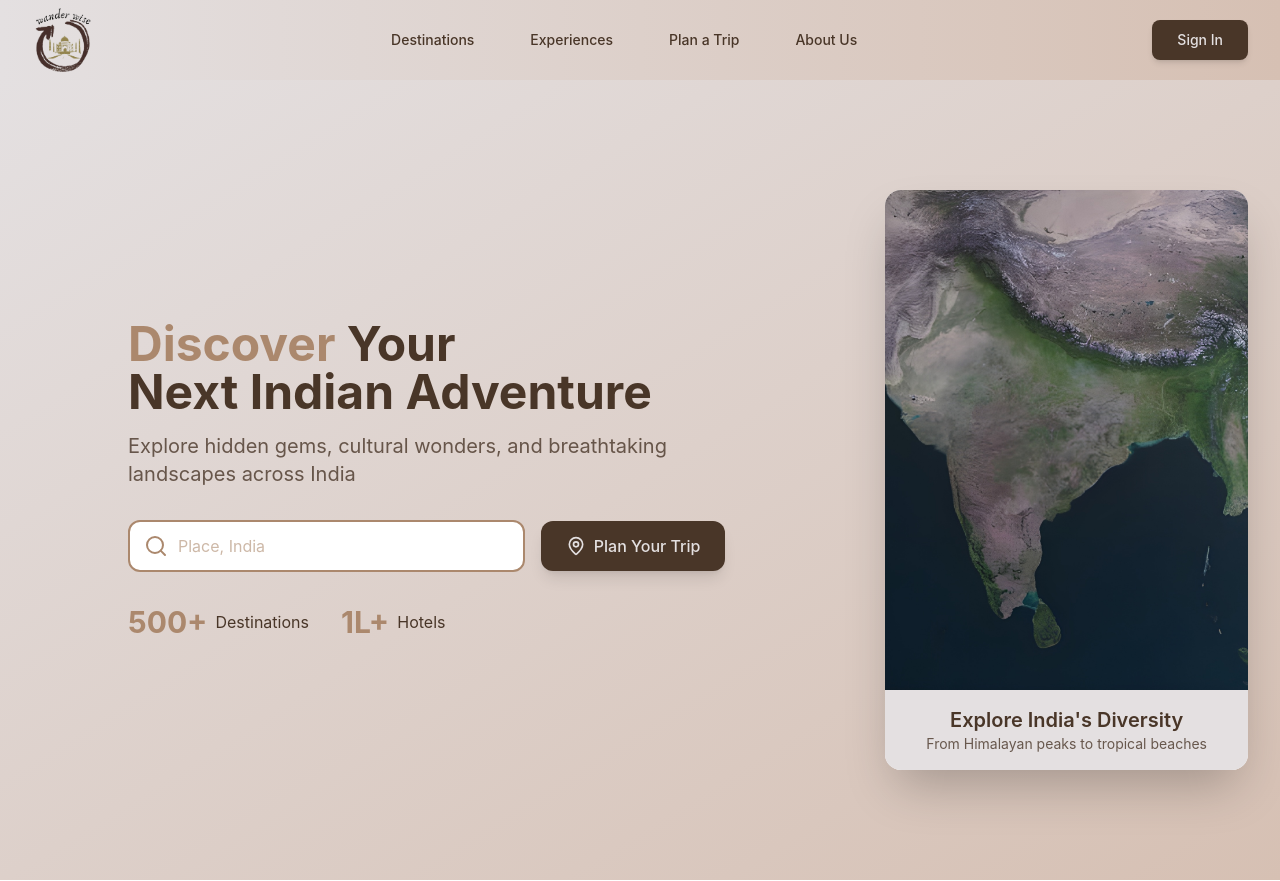
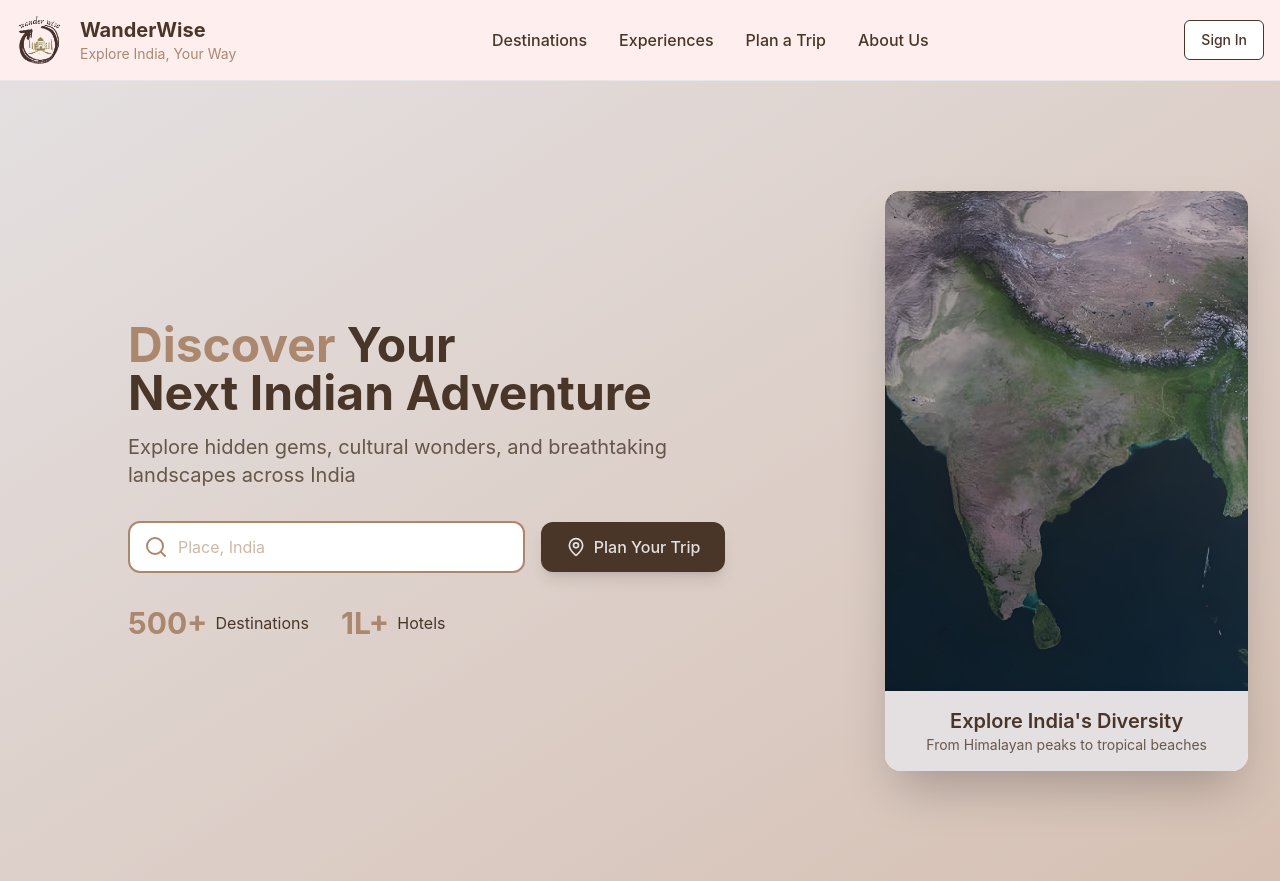
Before and after one commit to GriffinJolly/WanderWise, a React (Vite) app: page / in a window 1280 px wide. Built offline with nearby package versions, Linux system fonts and the light colour scheme.

Commit message:
SECOND UI DRAFT

```diff
--- a/src/components/custom/Header.jsx
+++ b/src/components/custom/Header.jsx
@@ -4,10 +4,8 @@ import { Menu, X } from 'lucide-react';
 import { useState } from 'react';
 
 function Header() {
-  // State to handle mobile menu visibility
   const [isMobileMenuOpen, setIsMobileMenuOpen] = useState(false);
 
-  // Navigation items for reusability and consistency
   const navigationItems = [
     { name: 'Destinations', href: '/destinations' },
     { name: 'Experiences', href: '/experiences' },
@@ -16,25 +14,25 @@ function Header() {
   ];
 
   return (
-    <header className="w-screen bg-gradient-to-r from-[#E4E0E1] to-[#D6C0B3] shadow-md">
-      <div className="max-w-7xl mx-auto px-4 sm:px-6 lg:px-8">
+    <header className="relative border-b border-gray-200">
+      <div className="w-screen mx-auto px-4">
         <div className="flex items-center justify-between h-20">
-          {/* Logo Section */}
-          <div className="flex-shrink-0 flex items-center">
-            <img
-              className="h-16 w-auto transform transition-transform duration-300 hover:scale-105"
-              src="/logo1.png"
-              alt="WanderWise Logo"
-            />
+          {/* Logo and Text Section */}
+          <div className="flex items-center space-x-4">
+            <img src="/logo1.png" alt="Logo" className="h-12 w-12" />
+            <div className="flex flex-col">
+              <span className="text-xl font-bold text-[#493628]">WanderWise</span>
+              <span className="text-sm text-[#AB886D]">Explore India, Your Way</span>
+            </div>
           </div>
 
           {/* Desktop Navigation */}
-          <nav className="hidden md:flex space-x-8">
+          <nav className="hidden md:flex items-center space-x-8">
             {navigationItems.map((item) => (
               <a
                 key={item.name}
                 href={item.href}
-                className="text-[#493628] hover:text-[#AB886D] px-3 py-2 text-sm font-medium transition-colors duration-300"
+                className="text-[#493628] hover:text-[#AB886D] transition-colors duration-300"
               >
                 {item.name}
               </a>
@@ -42,41 +40,35 @@ function Header() {
           </nav>
 
           {/* Call to Action Button */}
-          <div className="hidden md:flex items-center space-x-4">
-            <Button
-              className="bg-[#493628] text-[#E4E0E1] hover:bg-[#AB886D] transition-colors duration-300 px-6 py-2 rounded-lg shadow-md hover:shadow-lg"
-            >
+          <div className="hidden md:block">
+            <Button variant="outline" className="border-[#493628] text-[#493628] hover:bg-[#AB886D] hover:text-white">
               Sign In
             </Button>
           </div>
 
           {/* Mobile Menu Button */}
-          <div className="md:hidden">
-            <button
-              onClick={() => setIsMobileMenuOpen(!isMobileMenuOpen)}
-              className="p-2 rounded-md text-[#493628] hover:text-[#AB886D] transition-colors duration-300"
-            >
-              {isMobileMenuOpen ? <X size={24} /> : <Menu size={24} />}
-            </button>
-          </div>
+          <button
+            onClick={() => setIsMobileMenuOpen(!isMobileMenuOpen)}
+            className="p-2 rounded-md text-[#493628] hover:text-[#AB886D] transition-colors duration-300 md:hidden"
+          >
+            {isMobileMenuOpen ? <X size={24} /> : <Menu size={24} />}
+          </button>
         </div>
 
         {/* Mobile Menu */}
         {isMobileMenuOpen && (
-          <div className="md:hidden">
-            <div className="px-2 pt-2 pb-3 space-y-1 bg-[#E4E0E1] rounded-lg mt-2 shadow-lg">
+          <div className="absolute top-full left-0 w-full bg-white shadow-lg md:hidden">
+            <div className="px-4 py-2 space-y-4">
               {navigationItems.map((item) => (
                 <a
                   key={item.name}
                   href={item.href}
-                  className="block text-[#493628] hover:text-[#AB886D] px-3 py-2 text-base font-medium transition-colors duration-300"
+                  className="block text-[#493628] hover:text-[#AB886D] transition-colors duration-300"
                 >
                   {item.name}
                 </a>
               ))}
-              <Button
-                className="w-full mt-2 bg-[#493628] text-[#E4E0E1] hover:bg-[#AB886D] transition-colors duration-300"
-              >
+              <Button variant="outline" className="w-full border-[#493628] text-[#493628] hover:bg-[#AB886D] hover:text-white mr-10">
                 Sign In
               </Button>
             </div>
```
